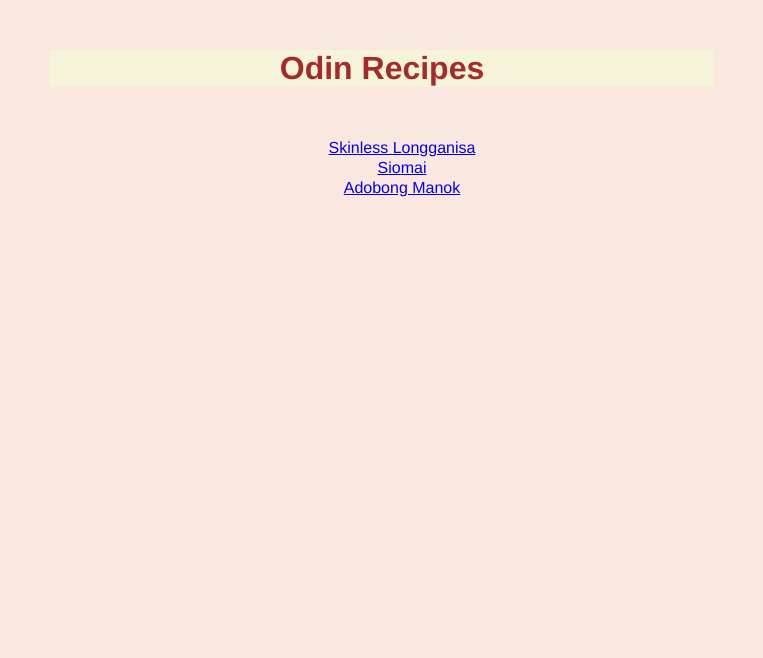
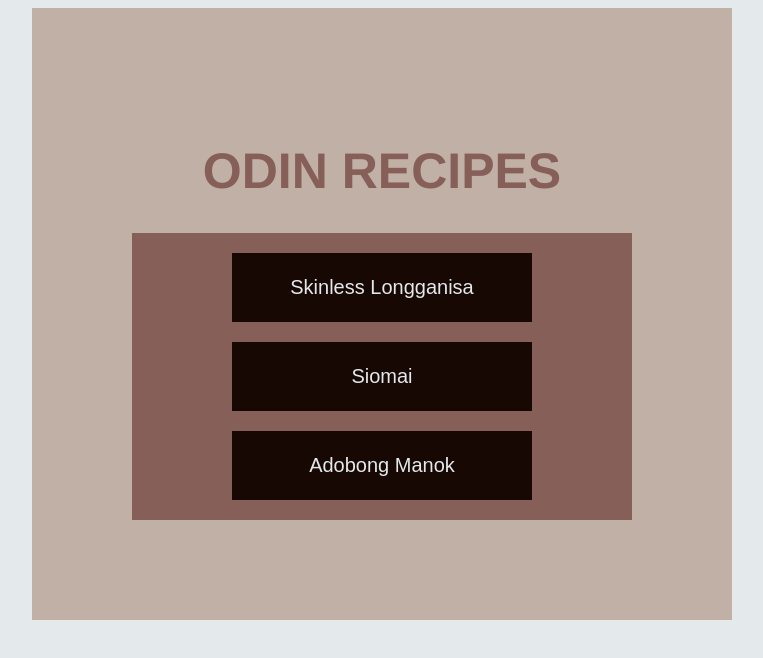
Before and after one commit to p-guevarra/odin-recipes, a plain HTML site: page index.html in a window 1280 px wide. Shown: the whole page, without its empty margins (258-1021 px from the left). Drawn offline with Linux system fonts and the light colour scheme.

Commit message:
apply display types in container elements

```diff
--- a/index.html
+++ b/index.html
@@ -6,11 +6,13 @@
         <link rel="stylesheet" href="styles.css">
     </head>
     <body>
-        <h1>Odin Recipes</h1>
+        <div class="container">
+        <h1>ODIN RECIPES</h1>
         <ul>
-            <li><a href="recipes/skinless-longganisa.html">Skinless Longganisa</a></li>
-            <li><a href="recipes/siomai.html">Siomai</a></li>
-            <li><a href="recipes/adobong-manok.html">Adobong Manok</a></li>
+            <li><button><a href="recipes/skinless-longganisa.html">Skinless Longganisa</a></button></li>
+            <li><button><a href="recipes/siomai.html">Siomai</a></button></li>
+            <li><button><a href="recipes/adobong-manok.html">Adobong Manok</a></button></li>
         </ul>
+        </div>
     </body>
 </html>
--- /dev/null
+++ b/recipes/styles-recipes.css
@@ -0,0 +1,46 @@
+* {
+    color: #4b2d29;
+}
+
+html {
+    font-family: 'Franklin Gothic Medium', 'Arial Narrow', Arial, sans-serif;
+    background-color:#E4E9EC;
+    margin: 0px;
+    padding: 0px;
+    box-sizing: border-box;
+}
+
+body {
+    width: 700px;
+    margin: 0 auto;
+}
+
+h1{
+    text-transform: uppercase;
+}
+
+ul, li {
+    font-family: 'Trebuchet MS', 'Lucida Sans Unicode', 'Lucida Grande', 'Lucida Sans', Arial, sans-serif;
+}
+
+a {
+    display: inline-block;
+    padding: 8px;
+    background-color: #875F59;
+    color: rgba(255, 255, 255, 0.664);
+}
+
+#go-back {
+    background-color: inherit;
+    color: inherit;
+}
+
+.container {
+    background-color: #C1B0A6;
+    padding: 30px;
+    margin: 12px;
+}
+
+.description {
+    text-align: center;
+}
--- a/styles.css
+++ b/styles.css
@@ -1,22 +1,45 @@
-* {
+html {
     text-align: center;
     font-family: 'Franklin Gothic Medium', 'Arial Narrow', Arial, sans-serif;
-    background-color: #FAE8E0;
+    background-color: #E4E9EC;
+    margin: 0px;
+    padding: 0px;
+    box-sizing: border-box;
 }
 
 h1{
-    color: brown;
-    background-color: hsl(60, 56%, 91%, 90%);
-    margin-top: 50px;
-    margin-bottom: 50px;
-    margin-left: 300px;
-    margin-right: 300px;
+    color: #875F59;
+    font-size: 50px;
+    text-transform: uppercase;
+}
+
+ul, li {
+    text-decoration: none;
+    list-style-type: none;
+    font-family: 'Trebuchet MS', 'Lucida Sans Unicode', 'Lucida Grande', 'Lucida Sans', Arial, sans-serif;
+    padding: 10px;
+    margin: 0 auto;
+    background-color: #875F59;
+}
+
+button {
+    background-color: #180804;
+    width: 300px;
+    padding: 20px;
+    font-size: 20px;
+    border: solid #180804;
+}
+
+a {
+    text-decoration: none;
+    color: #E4E9EC;
 }
 
 
-ul, li {
-    list-style-type: none;
-    text-decoration: none;
-    color: black;
-    font-family: 'Trebuchet MS', 'Lucida Sans Unicode', 'Lucida Grande', 'Lucida Sans', Arial, sans-serif;
+.container {
+    background-color: #C1B0A6;
+    text-align: center;
+    width: 500px;
+    padding: 100px;
+    margin: 0 auto;
 }
```
Also changed, not shown: recipes/adobong-manok.html (+8 -1 lines), recipes/siomai.html (+8 -1 lines), recipes/skinless-longganisa.html (+8 -1 lines).
